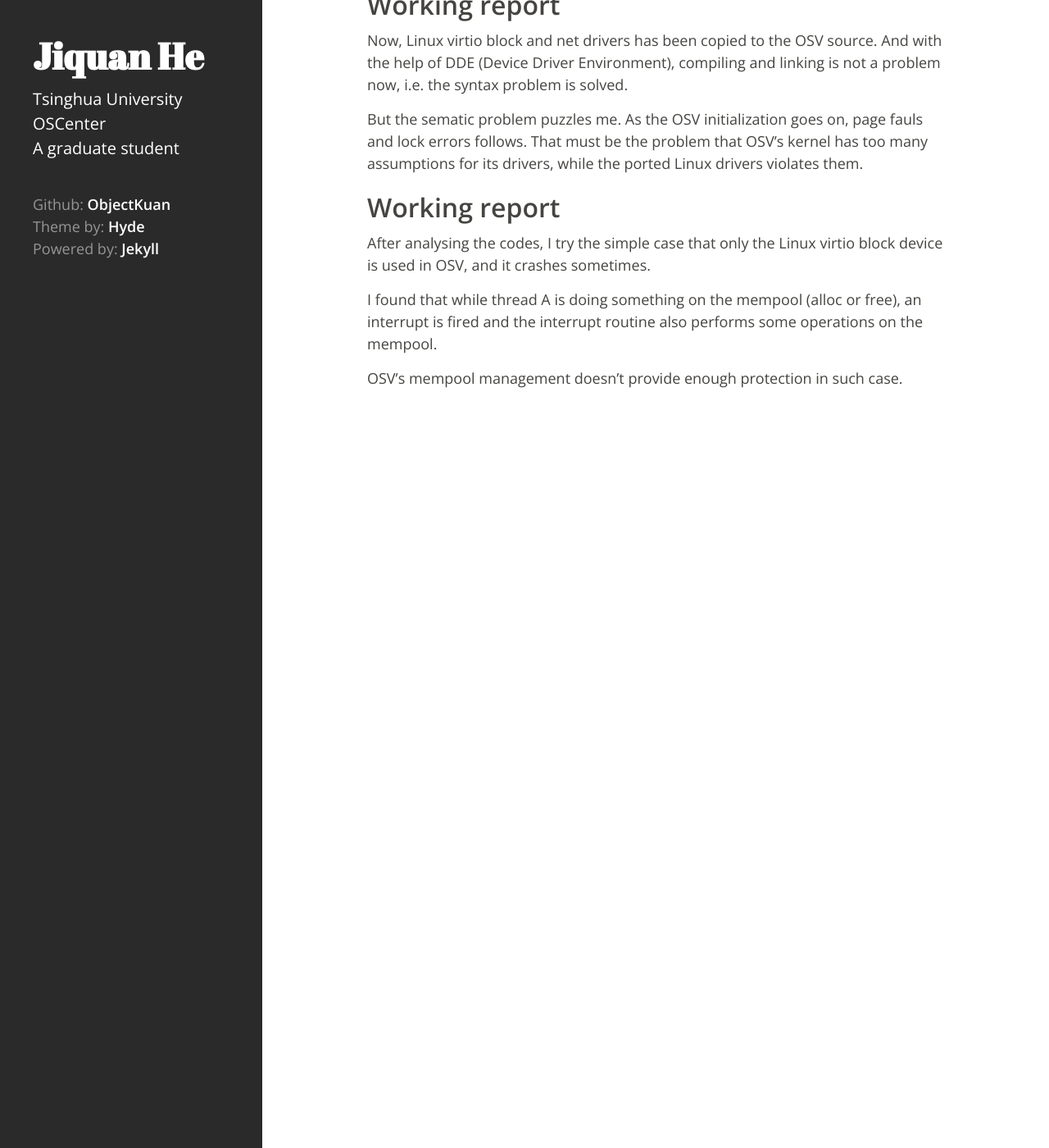
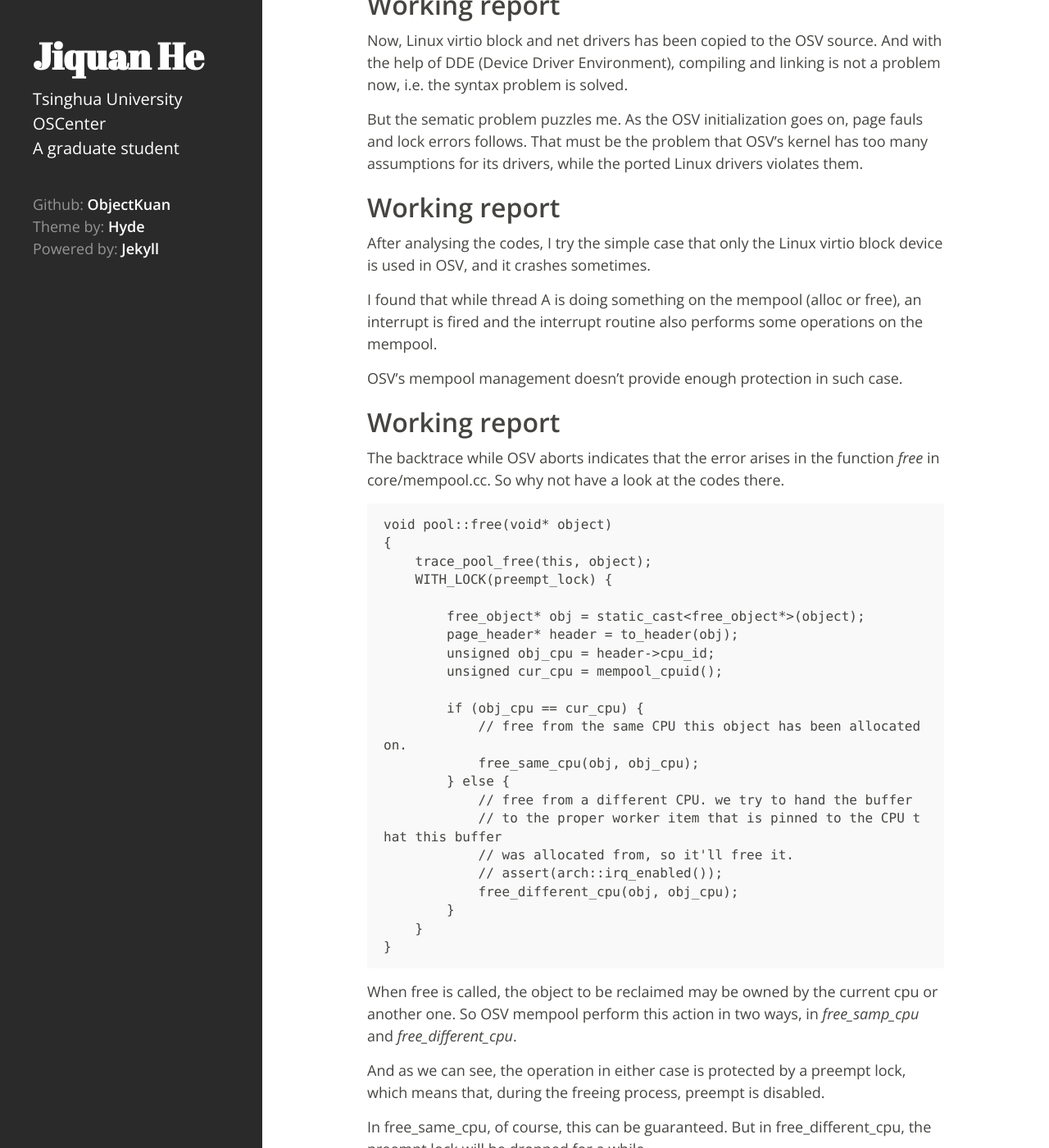
Before and after one commit to objectkuan/objectkuan.github.io, a Jekyll site: the page built from _posts/2014-05-08-reusing-linux-device-drivers-in-osv.md, in a window 1280 px wide and 1400 px high, scrolled down 292 px. Shown: the whole window at 82% size. Built offline with Jekyll 4.4.1, drawn with Linux system fonts in a browser that asks for light colours; Markdown is read by kramdown in place of the engine named in the settings; some of the changed text lies outside the part shown.

Commit message:
Update contents

```diff
--- a/_posts/2014-05-08-reusing-linux-device-drivers-in-osv.md
+++ b/_posts/2014-05-08-reusing-linux-device-drivers-in-osv.md
@@ -23,3 +23,74 @@
 I found that while thread A is doing something on the mempool (alloc or free), an interrupt is fired and the interrupt routine also performs some operations on the mempool.
 
 OSV's mempool management doesn't provide enough protection in such case.
+
+
+## Working report ##
+
+The backtrace while OSV aborts indicates that the error arises in the function *free* in core/mempool.cc. So why not have a look at the codes there.
+
+	void pool::free(void* object)
+	{
+	    trace_pool_free(this, object);
+	    WITH_LOCK(preempt_lock) {
+
+	        free_object* obj = static_cast<free_object*>(object);
+	        page_header* header = to_header(obj);
+	        unsigned obj_cpu = header->cpu_id;
+	        unsigned cur_cpu = mempool_cpuid();
+
+	        if (obj_cpu == cur_cpu) {
+	            // free from the same CPU this object has been allocated on.
+	            free_same_cpu(obj, obj_cpu);
+	        } else {
+	            // free from a different CPU. we try to hand the buffer
+	            // to the proper worker item that is pinned to the CPU that this buffer
+	            // was allocated from, so it'll free it.
+	            // assert(arch::irq_enabled());
+	            free_different_cpu(obj, obj_cpu);
+	        }
+	    }
+	}
+
+When free is called, the object to be reclaimed may be owned by the current cpu or another one. So OSV mempool perform this action in two ways, in *free_samp_cpu* and *free_different_cpu*.
+
+And as we can see, the operation in either case is protected by a preempt lock, which means that, during the freeing process, preempt is disabled.
+
+In free_same_cpu, of course, this can be guaranteed. But in free_different_cpu, the preempt lock will be dropped for a while.
+
+Anyway, we are sure that a preempt lock is used to protect the free operation. If we use an irq lock instead, any interrupt is disabled during the memory operation, then the problem may solve.
+
+So I implement a lock with both preemption and irq feature, using some funciton from the DDE:
+
+	class irq_preempt_lock_t {
+	private:
+	spinlock_t spinlock;
+
+	int dde_spin_lock_irqsave() {
+	    int ret = arch::irq_enabled();
+	    arch::irq_disable_notrace();
+	    spinlock.lock();
+	    return ret;
+	}
+
+	void dde_spin_unlock_irqrestore(int enabled) {
+	    spinlock.unlock();
+	    if (enabled)
+		arch::irq_enable();
+	}
+
+	public:
+	    void lock() {
+		sched::preempt_disable();
+		irq_preempt_lock_irq = dde_spin_lock_irqsave();
+	    }
+	    void unlock() {
+		dde_spin_unlock_irqrestore(irq_preempt_lock_irq);
+		sched::preempt_enable();
+	    }
+
+	    irq_preempt_lock_t()  {}
+	    ~irq_preempt_lock_t() {}
+	};
+
+Then OSV with a Linux virtio block driver works in a single-cpu case. I am so happy about that, although it still crashes in the multi-cpu case.
--- a/index.html
+++ b/index.html
@@ -13,7 +13,8 @@
 
     <span class="post-date">{{ post.date | date_to_string }}</span>
 
-    {{ post.content }}
+    {{ post.excerpt }}
+    <!-- {{ post.content }} -->
   </div>
   {% endfor %}
 </div>
```
